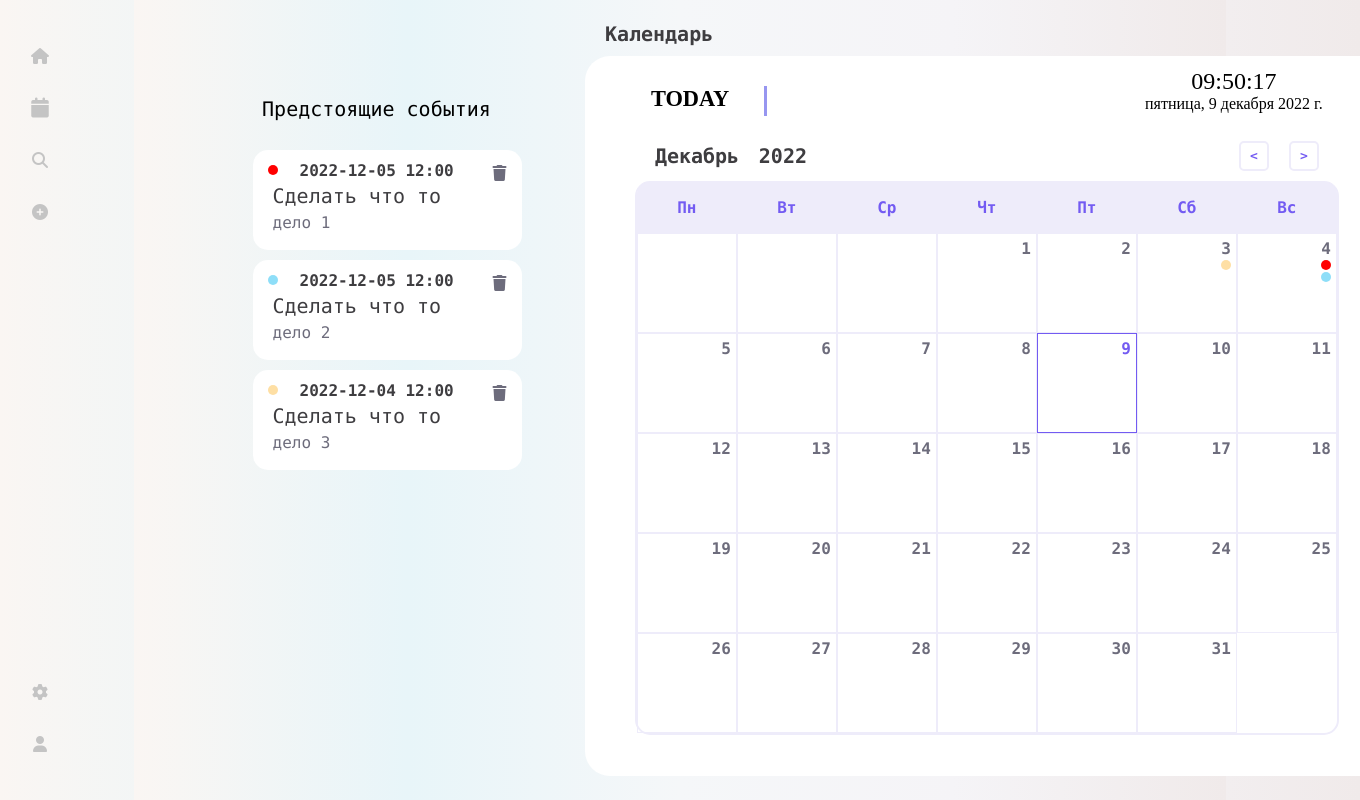
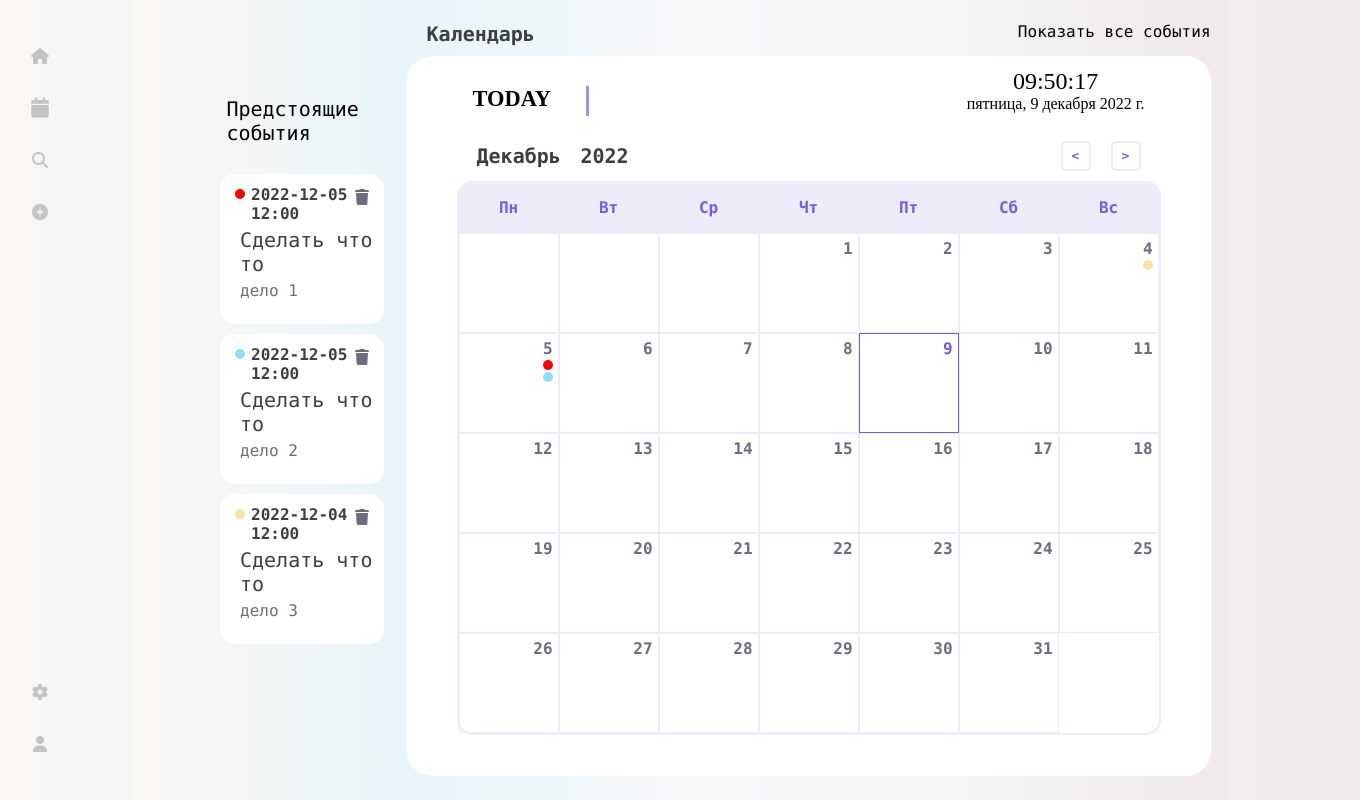
Before and after one commit to irunner1/Schedule-website, a PHP site: page /index.php in a window 1360 px wide. Run offline with PHP 8.4, Linux system fonts and the light colour scheme; data comes from the database, SQL or seed files in the repository; data that the repository does not hold is empty; some libraries are stand-ins or nearby versions.

Commit message:
fixed media queries

```diff
--- a/apache-php/src/css/style.css
+++ b/apache-php/src/css/style.css
@@ -23,7 +23,7 @@ html, body {
 
 /* Левая часть страницы */
 .upcoming {
-  width: 50%;
+  width: 30%;
   /* padding: 10% 20% 0 0; */
 }
 
@@ -108,7 +108,7 @@ html, body {
 
 .square {
   background-color: white;
-  width: 55%;
+  width: 80%;
   height: 100px;
   padding: 10px;
   margin: 10px;
@@ -217,7 +217,8 @@ html, body {
 
 /* Правая часть страницы */
 .contianer {
-    width: 30%;
+    right: 0;
+    /* width: 30%; */
     height: max-content;
     position: relative;
     display: flex;
@@ -225,10 +226,16 @@ html, body {
     padding: 0 5% 0px 0px;
     justify-content: end;
     top: 0;
-    right: 10%;
-    height: 100%;
+    left: 5%;
+    /* height: 100%; */
 }
 
+.title {
+  width: 100%;
+  display: flex;
+  flex-direction: row;
+  justify-content: space-between;
+}
 .calendar-title {
     width: 50px;
     font-size: 20px;
@@ -483,12 +490,32 @@ html, body {
     }
 }
 
+@media (max-width: 1475px) {
+  .square {
+    width: 100%;
+    height: 150px;
+  }
+  .square-time {
+    width: 100px;
+    height: 20px;
+    left: 1rem;
+  }
+  .square-title {
+    padding-top: 20px;
+  }
+  .upcoming-title {
+    left: 20%
+  }
+}
 @media (max-width:375px) {
     .month-list>div{
       margin: 5px 0px;
   }
 }
 @media (max-width:1070px) {
+  body {
+    margin-right: 20px;
+  }
     .main{
       flex-direction: column;
       padding-right: 0;
@@ -504,15 +531,33 @@ html, body {
       left: 2%;
       right: 0;
       width: 100%;
+      padding-top: 15px;
     }
     .upcoming {
       width: 100%;
+      margin-right: 10px;
     }
     .square {
+      height: 100px;
       left: 2%;
-      width: 94%;
+      width: 95%;
+      margin: 0;
+      margin-top: 10px;
+      padding-right: 5px;
+    }
+    .square-title {
+      padding-top: 0;
+    }
+    .square-time {
+      width: 150px;
+      left: 2rem;
     }
     .upcoming-title {
       left: 40px;
+      width: 250px;
+    }
+    .upcoming-subtitle {
+      left: 40px;
+      width: 250px;
     }
 }
--- a/apache-php/src/index.php
+++ b/apache-php/src/index.php
@@ -78,7 +78,6 @@
                                     <div>
                                         <div class="marker '. $good['marker'] . '"></div>
                                         <div class="square-time" id="'. $good['task_time'] .'">'.
-                                            // $good['task_time']
                                             mb_substr($good['task_time'], 0, 16) //Добавить проверку на пустое число
                                         . '</div>
                                     </div>
@@ -95,7 +94,11 @@
         </div>
 
         <div class="contianer">
-            <div class="calendar-title"> Календарь </div>
+            <div class="title">
+                <div class="calendar-title"> Календарь </div>
+                <div class="calendar-title-refresh"> Показать все события </div>
+            </div>
+
             <div class="calendar">
                 <div class="date-time-format">
                     <div class="day-text-format"> TODAY </div>
--- a/apache-php/src/js/script.js
+++ b/apache-php/src/js/script.js
@@ -63,11 +63,11 @@ const generateCalendar = (month, year) => {
       if (i >= first_day.getDay()) {
         day.innerHTML = i - first_day.getDay() + 1;
         day.href = "index.php?day=" + (i - first_day.getDay() + 1) + "&month=" + (month + 1) + "&year=" + year;
-
+        console.log(mark_day);
         for (var j = 0; j < mark_day.length; j++) { //добавление маркеров на календарь
             let date = mark_day[j].id;
-
-            if (date.substring(0,4).localeCompare(year) === 0 && date.substring(5,7).localeCompare(month + 1) === 0 && date.substring(9,10).localeCompare(i - first_day.getDay() + 1 + 1) === 0) {
+            console.log(date);
+            if (date.substring(0,4).localeCompare(year) === 0 && date.substring(5,7).localeCompare(month + 1) === 0 && date.substring(9,10).localeCompare(i - first_day.getDay() + 1) === 0) {
                 let mark = document.createElement('div');
                 mark.classList.add('mark');
                 mark.classList.add(marker[j].classList[1]);
```
Also changed, not shown: README.md.
